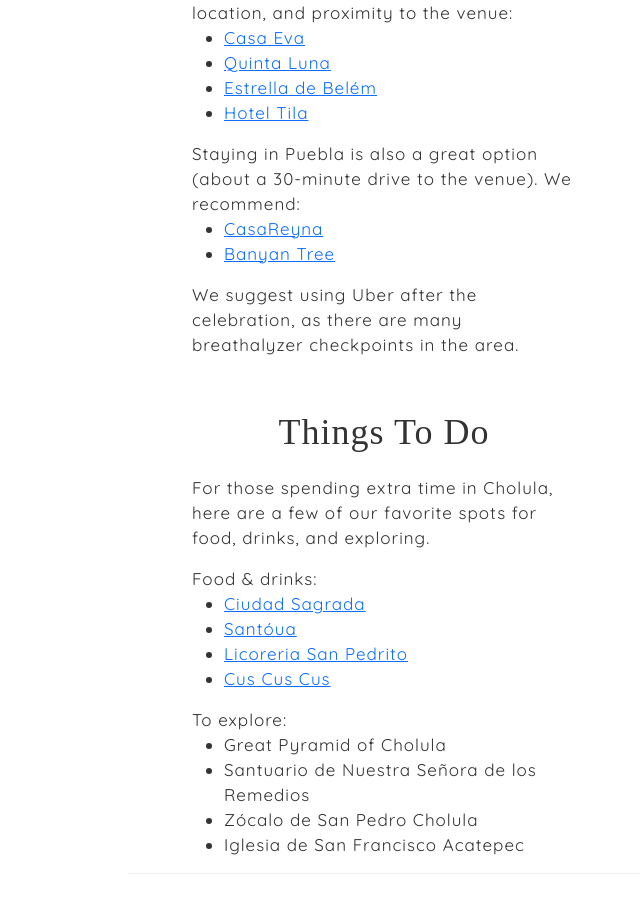
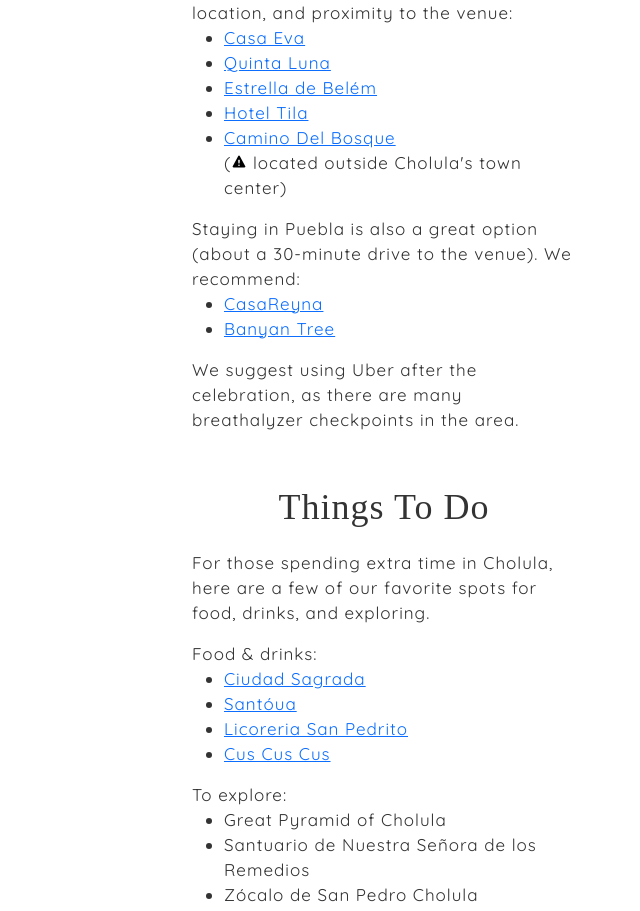
Before and after one commit to braml1/weddingwebsite, a Vue app: page /en in a window 1280 px wide. Shown: the part 4563-5474 px from the top of the page, without its empty margins (640-1280 px from the left). Built offline with nearby package versions, Linux system fonts and the light colour scheme; a web font is replaced by a local one.

Commit message:
updated hotel

```diff
--- a/src/assets/text.json
+++ b/src/assets/text.json
@@ -87,7 +87,8 @@
         "explore2": "Santuario de Nuestra Señora de los Remedios",
         "explore3": "Zócalo de San Pedro Cholula",
         "explore4": "Iglesia de San Francisco Acatepec"
-      }
+      },
+      "outsidecenter": "located outside Cholula's town center"
     },
     "qa": {
       "title": "Q & A",
@@ -275,7 +276,8 @@
         "explore2": "Santuario de Nuestra Señora de los Remedios",
         "explore3": "Zócalo de San Pedro Cholula",
         "explore4": "Iglesia de San Francisco Acatepec"
-      }
+      },
+      "outsidecenter": "fuera del centro de Cholula"
     },
     "qa": {
       "title": "Preguntas Frecuentes",
@@ -463,7 +465,8 @@
         "explore2": "Santuario de Nuestra Señora de los Remedios",
         "explore3": "Zócalo de San Pedro Cholula",
         "explore4": "Iglesia de San Francisco Acatepec"
-      }
+      },
+      "outsidecenter": "Verder weg van het centrum"
     },
     "qa": {
       "title": "Veelgestelde Vragen",
--- a/src/views/05_WhereToStaySection.vue
+++ b/src/views/05_WhereToStaySection.vue
@@ -13,6 +13,11 @@
           <li><a href="https://laquintaluna.com.mx/" target="_blank">Quinta Luna</a></li>
           <li><a href="https://estrelladebelem.com.mx" target="_blank">Estrella de Belém</a></li>
           <li><a href="https://tilahotel.com/" target="_blank">Hotel Tila</a></li>
+          <li><a href="https://www.booking.com/hotel/mx/boutique-camino-del-bosque" target="_blank">Camino Del Bosque </a>
+            <br/>
+             (<svg class="ms-0 ps-0 mb-1" style="width: 16px;" xmlns="http://www.w3.org/2000/svg" viewBox="0 0 640 640"><path d="M320 64C334.7 64 348.2 72.1 355.2 85L571.2 485C577.9 497.4 577.6 512.4 570.4 524.5C563.2 536.6 550.1 544 536 544L104 544C89.9 544 76.8 536.6 69.6 524.5C62.4 512.4 62.1 497.4 68.8 485L284.8 85C291.8 72.1 305.3 64 320 64zM320 416C302.3 416 288 430.3 288 448C288 465.7 302.3 480 320 480C337.7 480 352 465.7 352 448C352 430.3 337.7 416 320 416zM320 224C301.8 224 287.3 239.5 288.6 257.7L296 361.7C296.9 374.2 307.4 384 319.9 384C332.5 384 342.9 374.3 343.8 361.7L351.2 257.7C352.5 239.5 338.1 224 319.8 224z"/></svg>
+                     {{ dataStore.t('stay.outsidecenter') }})
+          </li>
         </ul>
 
         {{ dataStore.t('stay.puebla.intro') }}
```
